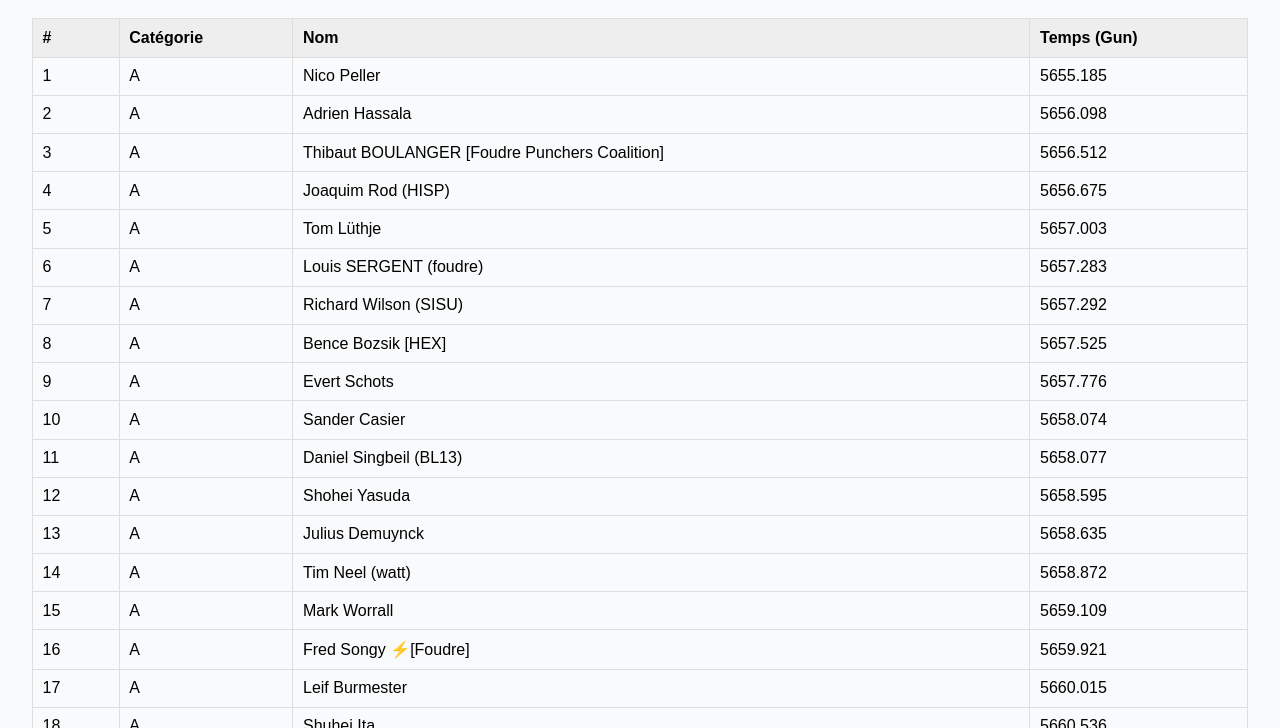
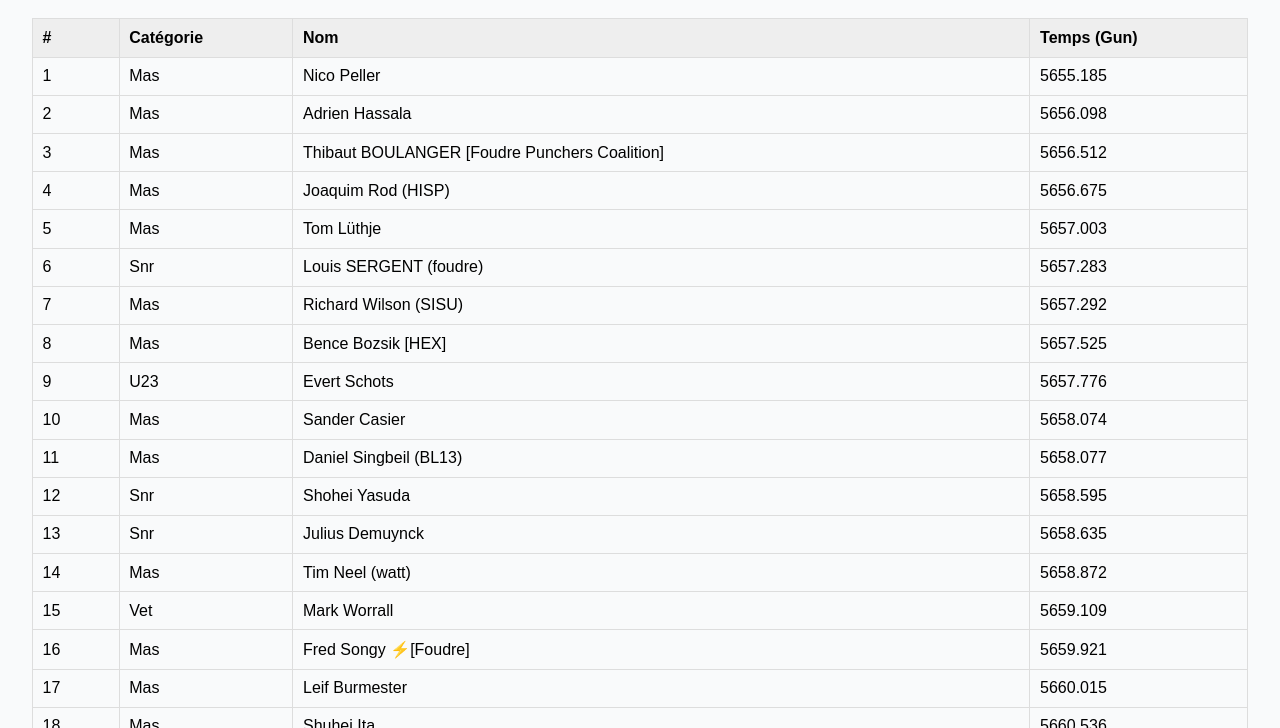
Before and after one commit to ahassala-source/Cyclo_Results, a plain HTML site: page index.html in a window 1280 px wide. Shown: the part 72-800 px from the top of the page. Drawn offline with Linux system fonts and the light colour scheme.

Commit message:
Update index.html

```diff
--- a/index.html
+++ b/index.html
@@ -61,7 +61,7 @@
           html += `
             <tr>
               <td>${i + 1}</td>
-              <td>${r.category || ''}</td>
+              <td>${r.age || ''}</td>
               <td>${r.name || ''}</td>
               <td>${r.time_gun || ''}</td>
             </tr>
```
